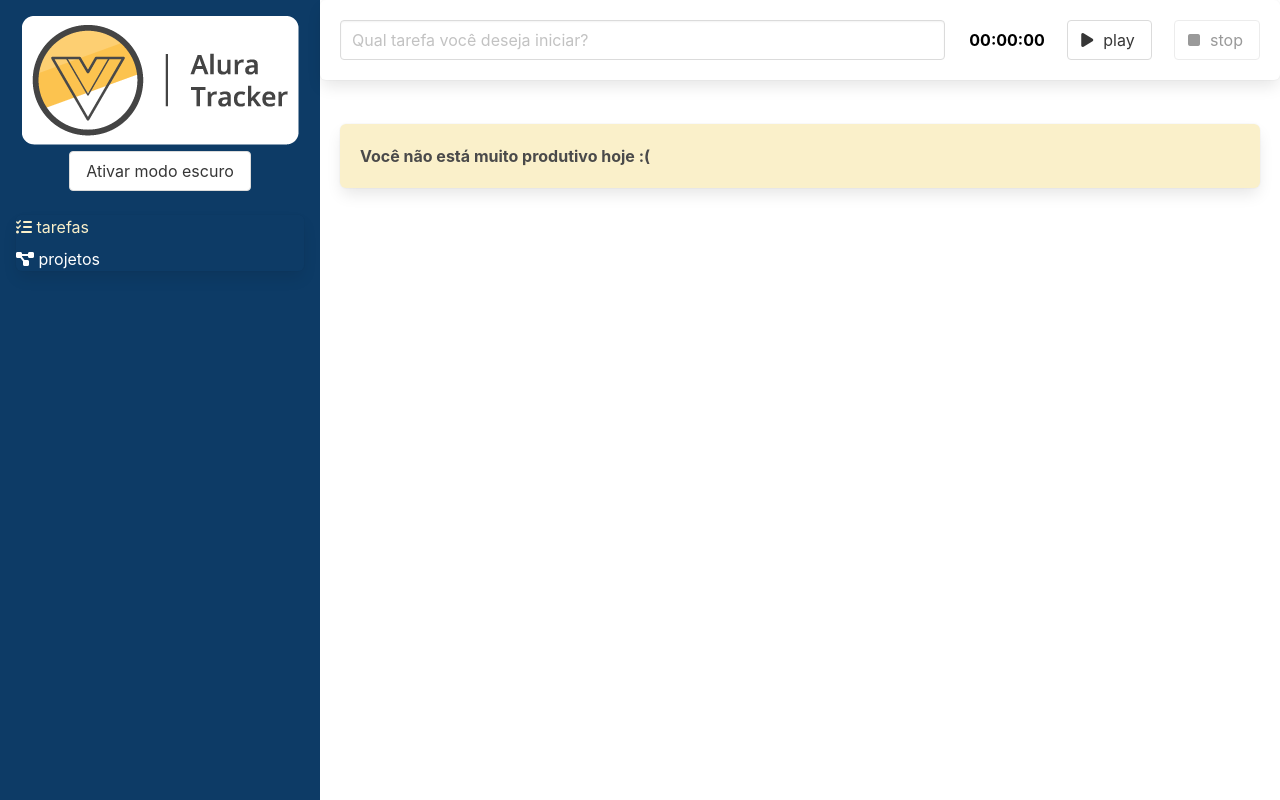
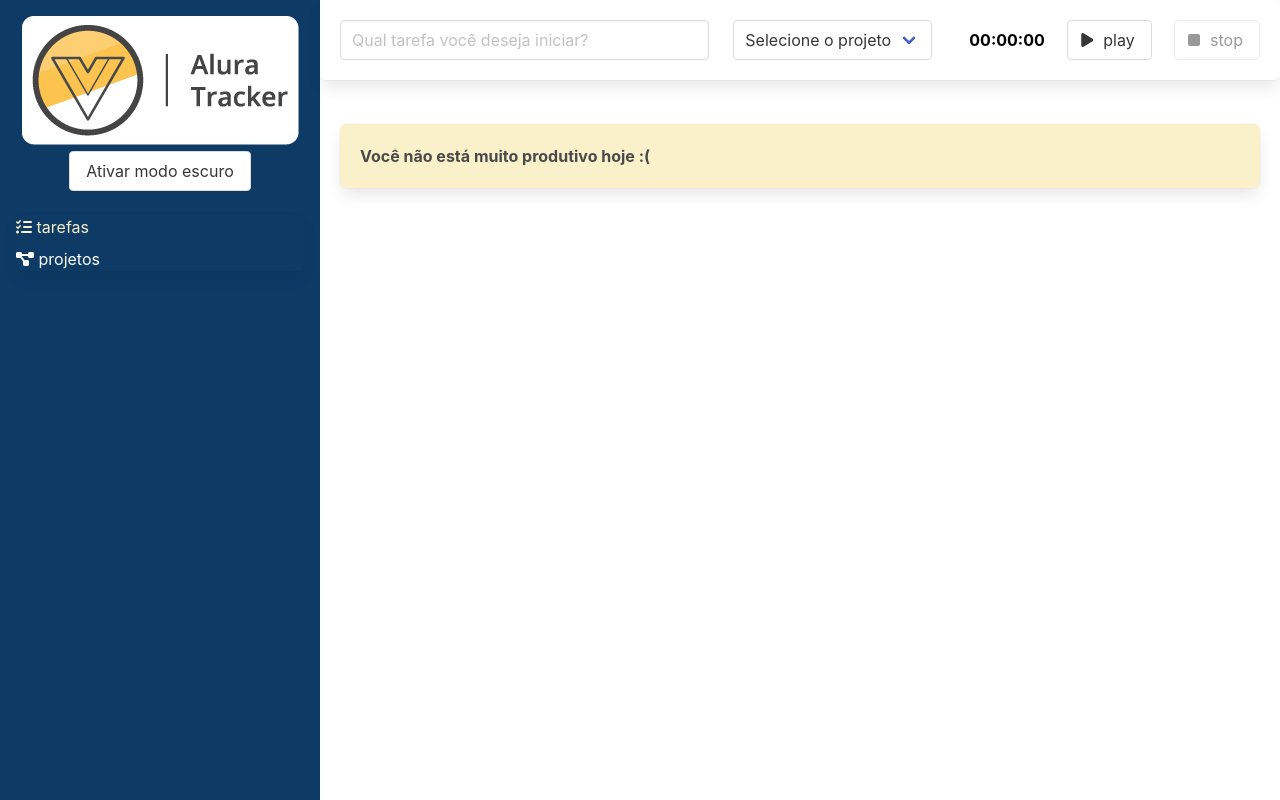
Before and after one commit to lucianoandrade/alura-traccker, a Vue app: page / in a window 1280 px wide. Built offline with nearby package versions, Linux system fonts and the light colour scheme.

Commit message:
fim da aula 2 do seng-curso avancando no vue

```diff
--- a/package.json
+++ b/package.json
@@ -10,7 +10,8 @@
   "dependencies": {
     "core-js": "^3.8.3",
     "vue": "^3.2.13",
-    "vue-router": "^4.2.4"
+    "vue-router": "^4.2.4",
+    "vuex": "^4.0.2"
   },
   "devDependencies": {
     "@fortawesome/fontawesome-free": "^6.4.0",
--- a/src/components/FormularioMain.vue
+++ b/src/components/FormularioMain.vue
@@ -2,7 +2,7 @@
   <div class="box formulario">
     <div class="columns">
       <div
-        class="column is-8"
+        class="column is-5"
         role="form"
         aria-label="Formulário para criação de uma nova tarefa"
       >
@@ -13,6 +13,20 @@
           v-model="descricao"
         />
       </div>
+      <div class="column is-3">
+        <div class="select">
+          <select v-model="idProjeto">
+            <option value="">Selecione o projeto</option>
+            <option
+              v-for="projeto in projetos"
+              :value="projeto.id"
+              :key="projeto.id"
+            >
+              {{ projeto.nome }}
+            </option>
+          </select>
+        </div>
+      </div>
       <div class="column">
         <TemporizadorMain @aoTemporizadorFinalizado="finalizarTarefa"/>
       </div>
@@ -21,8 +35,10 @@
 </template>
 
 <script lang="ts">
-import { defineComponent } from "vue";
-import TemporizadorMain from './TemporizadorMain.vue'
+import { computed, defineComponent } from "vue";
+import TemporizadorMain from './TemporizadorMain.vue';
+import { useStore } from 'vuex';
+import { key } from '@/store';
 
 export default defineComponent({
   name: "FormularioMain",
@@ -32,16 +48,24 @@
   },
   data () {
     return {
-      descricao: ''
+      descricao: '',
+      idProjeto: ''
     }
   },
   methods: {
     finalizarTarefa (tempoDecorrido: number) : void {
       this.$emit('aoSalvarTarefa', {
         duracaoEmSegundos: tempoDecorrido,
-        descricao: this.descricao
+        descricao: this.descricao,
+        projeto: this.projetos.find((proj: { id: string; }) => proj.id == this.idProjeto)
       });
       this.descricao = ''
+    }
+  },
+  setup () {
+    const store = useStore(key)
+    return {
+      projetos: computed(() => store.state.projetos)
     }
   }
 });
--- a/src/interfaces/ITarefa.ts
+++ b/src/interfaces/ITarefa.ts
@@ -1,4 +1,7 @@
+import IProjeto from "./IProjeto";
+
 export default interface ITarefa {
   duracaoEmSegundos: number,
-  descricao: string
+  descricao: string,
+  projeto: IProjeto
 }
--- a/src/main.ts
+++ b/src/main.ts
@@ -1,9 +1,11 @@
-import { createApp } from 'vue'
-import App from './App.vue'
+import { createApp } from 'vue';
+import App from './App.vue';
 
-import '@fortawesome/fontawesome-free/css/all.css'
-import roteador from './roteador'
+import '@fortawesome/fontawesome-free/css/all.css';
+import roteador from './roteador';
+import { key, store } from './store'
 
 createApp(App)
     .use(roteador)
+    .use(store, key)
     .mount('#app')
--- /dev/null
+++ b/src/store/index.ts
@@ -0,0 +1,28 @@
+import IProjeto from "@/interfaces/IProjeto";
+import { createStore, Store, useStore as vuexUseStore} from "vuex"; //vuexUseStore é o nome(variavel que demos pra useStore, para não conflitar com o useStore que criamos)
+import { InjectionKey } from "vue";
+
+interface Estado {
+  projetos: IProjeto[]
+}
+
+export const key: InjectionKey<Store<Estado>> = Symbol();
+
+export const store = createStore<Estado>({
+  state: {
+    projetos: []
+  },
+  mutations: {
+    'ADICIONA_PROJETO'(state, nomedoProjeto: string) {
+      const projeto = {
+        id: new Date().toISOString(),
+        nome: nomedoProjeto
+      } as IProjeto;
+      state.projetos.push(projeto);
+    }
+  }
+});
+
+export function useStore(): Store<Estado> {
+  return vuexUseStore(key);
+}
--- a/src/views/Projetos.vue
+++ b/src/views/Projetos.vue
@@ -30,27 +30,29 @@
 </template>
 
 <script lang="ts">
-import { defineComponent } from "vue";
-import IProjeto from '../interfaces/IProjeto'
+import { useStore } from "@/store";
+import { computed, defineComponent } from "vue";
 
 export default defineComponent({
   // eslint-disable-next-line vue/multi-word-component-names
   name: "Projetos",
   data () {
       return  {
-          nomeDoProjeto: '',
-          projetos: [] as IProjeto[]
+          nomeDoProjeto: ''
       };
   },
   methods: {
       salvar () {
-          const projeto: IProjeto = {
-              nome: this.nomeDoProjeto,
-              id: new Date().toISOString()
-          }
-          this.projetos.push(projeto);
-          this.nomeDoProjeto = ''
+        this.store.commit("ADICIONA_PROJETO", this.nomeDoProjeto);
+        this.nomeDoProjeto = ''
       }
+  },
+  setup () {
+    const store = useStore();
+    return {
+        store,
+        projetos: computed(() => store.state.projetos)
+    }
   }
 })
 
```
Also changed, not shown: 1 other file (tests, documents, lock files or other folders).
